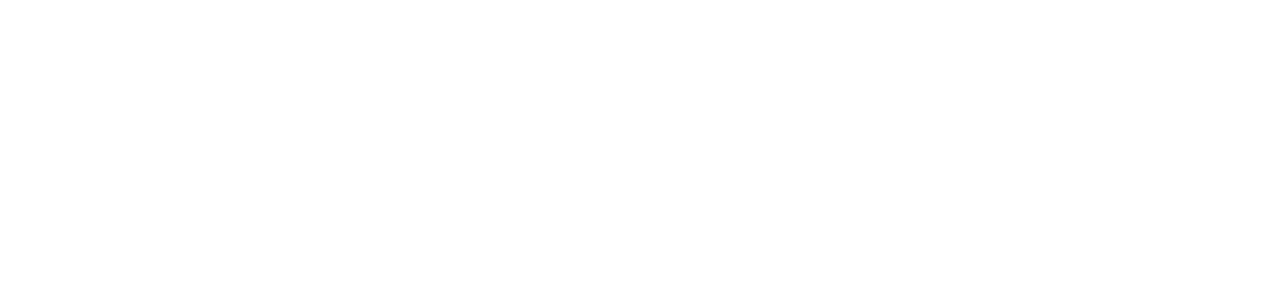
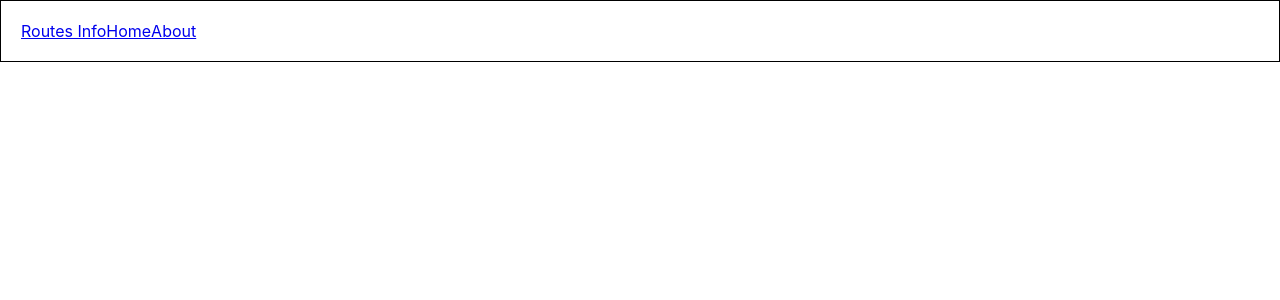
Before and after one commit to ronak-d/Practise, a React (Create React App) app in the folder learning/: page /home in a window 1280 px wide. Shown: the top 300 px of the page. Built offline with nearby package versions, Linux system fonts and the light colour scheme.

Commit message:
erroer typo error

```diff
--- a/learning/src/App.js
+++ b/learning/src/App.js
@@ -1,5 +1,6 @@
 import React from "react";
-// import AppRoutes from "./Components/Routers/AppRoute";
+import AllRoutes from "./Components/Routers/AllRoutes";
+import Navbar from "./Components/Routers/Navbar";
 // import Counter from "./Components/Counter/Counter";
 // import Nav from "./Components/Nav/Nav"
 // import Todos from "./Components/Todo/Todos";
@@ -30,7 +31,8 @@
       {/* <ShowRefUses/> */}
       {/* <CApi/> */}
       {/* <MainWrapper /> */}
-      {/* <AppRoutes/> */}
+      <Navbar />
+      <AllRoutes/>
     </div>
   );
 }
--- a/learning/src/Components/Routers/AppRoute.jsx
+++ b/learning/src/Components/Routers/AppRoute.jsx
@@ -1,10 +1,8 @@
-import React from 'react'
-import Navbar from './Navbar';
+import React from 'react';
 
 const AppRoutes = () => {
   return (
     <>
-        <Navbar/>
     <div>
         <h3>1st Install react-router-dom library from react.</h3>
         <hr />
--- a/learning/src/Components/Routers/Navbar.jsx
+++ b/learning/src/Components/Routers/Navbar.jsx
@@ -5,7 +5,7 @@
   return (
     <>
     <div style={{display: 'flex', padding: '20px',border: '1px solid black'}}>
-        <Link to='/'>Rotes Info </Link>
+        <Link to='/'>Routes Info </Link>
         <Link to='/home'>Home </Link>
         <Link to='/about'>About</Link>
     </div>
```
